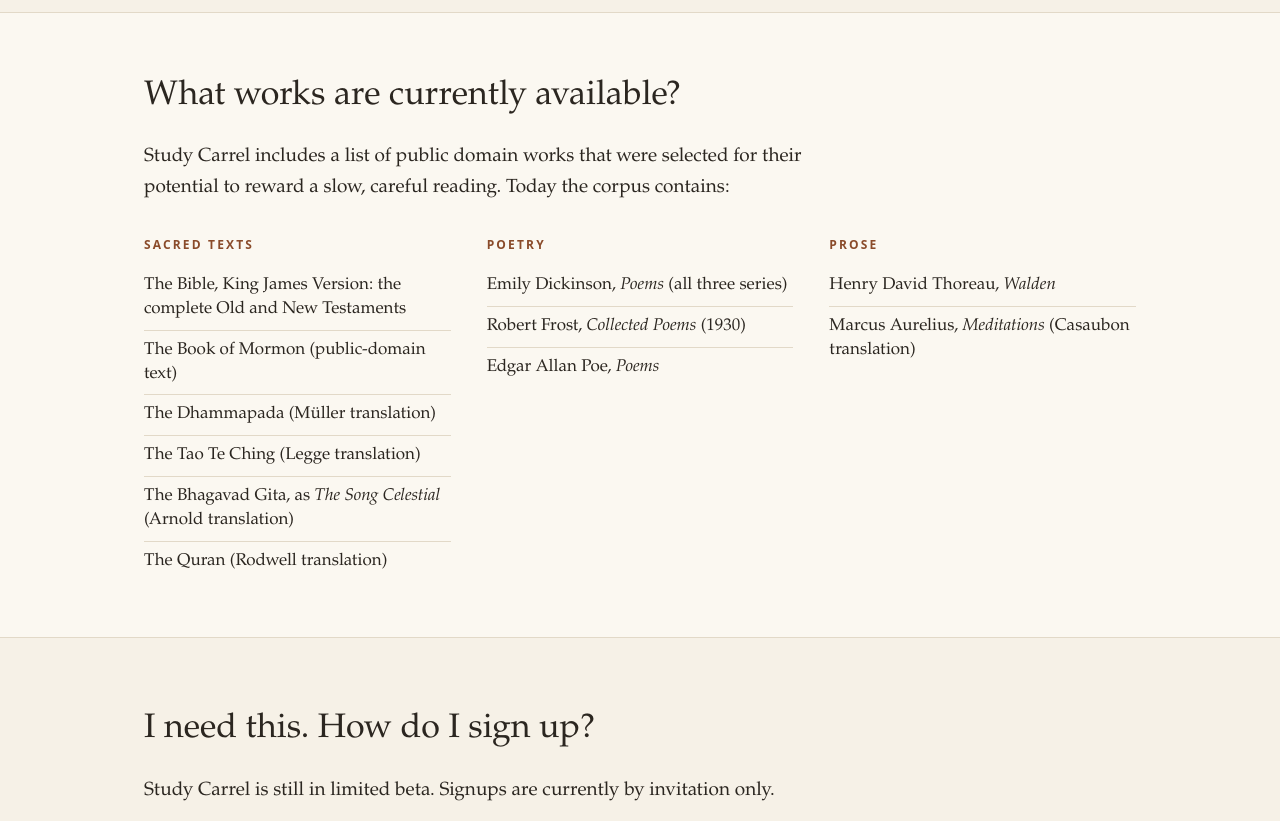
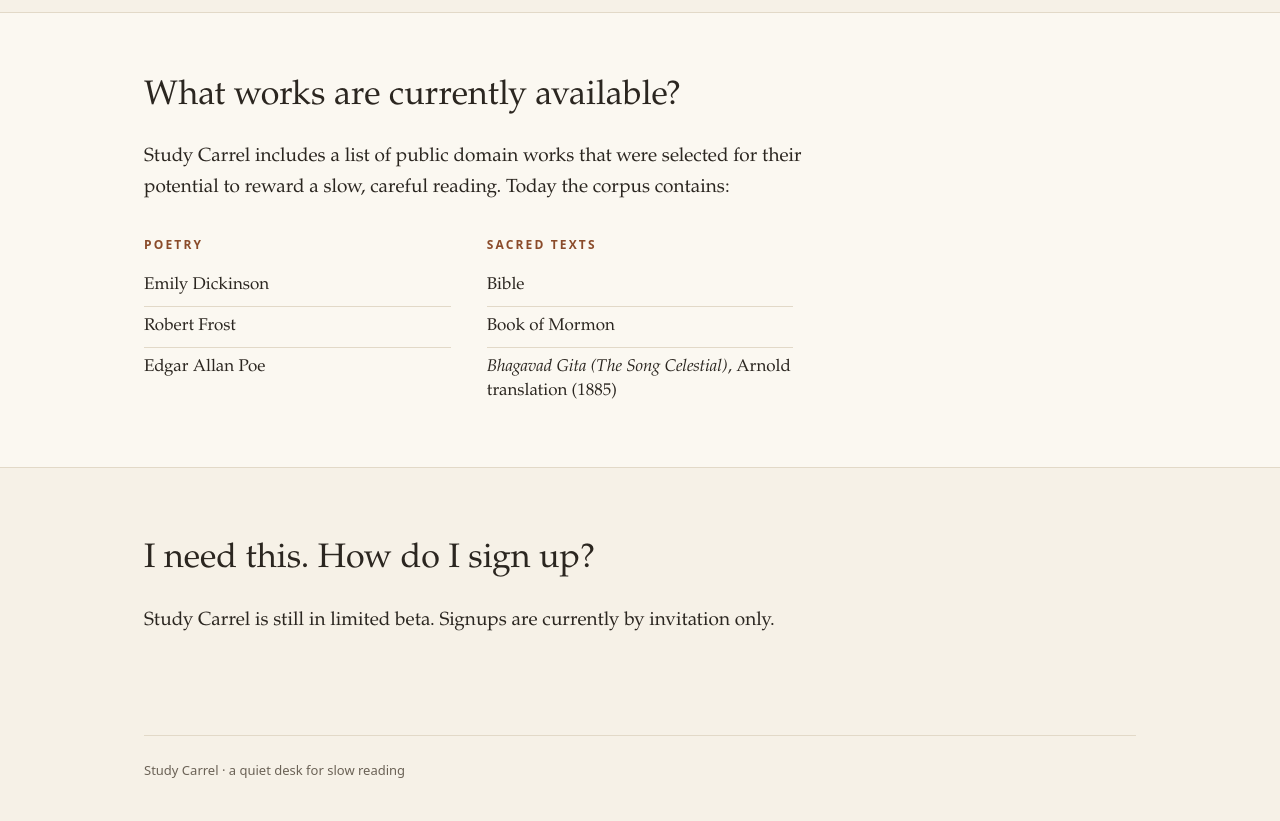
Before and after one commit to jamis/study-carrel, a Rails app: page / in a window 1280 px wide. Shown: the part 2756-3577 px from the top of the page. After the commit the page ends 3534 px from the top, so only its background shows below. Run offline with Rails 7, Linux system fonts and the light colour scheme; data comes from the database, SQL or seed files in the repository; parts of the project's set-up code (start-up, migrations or seed data) failed here and were passed over; some libraries are stand-ins or nearby versions.

Commit message:
Build the landing page's list of works from the library
Co-Authored-By: Claude Sonnet 5.5 <noreply@anthropic.com>

```diff
--- a/app/controllers/home_controller.rb
+++ b/app/controllers/home_controller.rb
@@ -2,7 +2,7 @@ class HomeController < ApplicationController
   allow_unauthenticated_access only: :index
 
   def index
-    return render :landing, layout: "landing" unless authenticated?
+    return render_landing unless authenticated?
 
     focus = Current.user.foci.current_one or return redirect_to new_focus_path
 
@@ -13,4 +13,13 @@ class HomeController < ApplicationController
     # Nothing read yet under this focus: let them choose where to begin.
     redirect_to library_path
   end
+
+  private
+
+  # The library as the landing page lists it: each top-level collection with its child collections
+  # (one item each) and its own works, so the list follows the corpus.
+  def render_landing
+    @collections = Collection.top_level.ordered.includes(:children, :works).select { |c| c.children.any? || c.works.any? }
+    render :landing, layout: "landing"
+  end
 end
--- a/app/views/home/landing.html.erb
+++ b/app/views/home/landing.html.erb
@@ -68,32 +68,17 @@
       <p>Study Carrel includes a list of public domain works that were selected for their potential to reward a slow, careful reading. Today the corpus contains:</p>
     </div>
     <div class="cols">
-      <div>
-        <h3>Sacred Texts</h3>
-        <ul>
-          <li>The Bible, King James Version: the complete Old and New Testaments</li>
-          <li>The Book of Mormon (public-domain text)</li>
-          <li>The Dhammapada (Müller translation)</li>
-          <li>The Tao Te Ching (Legge translation)</li>
-          <li>The Bhagavad Gita, as <i>The Song Celestial</i> (Arnold translation)</li>
-          <li>The Quran (Rodwell translation)</li>
-        </ul>
-      </div>
-      <div>
-        <h3>Poetry</h3>
-        <ul>
-          <li>Emily Dickinson, <i>Poems</i> (all three series)</li>
-          <li>Robert Frost, <i>Collected Poems</i> (1930)</li>
-          <li>Edgar Allan Poe, <i>Poems</i></li>
-        </ul>
-      </div>
-      <div>
-        <h3>Prose</h3>
-        <ul>
-          <li>Henry David Thoreau, <i>Walden</i></li>
-          <li>Marcus Aurelius, <i>Meditations</i> (Casaubon translation)</li>
-        </ul>
-      </div>
+      <% @collections.each do |collection| %>
+        <div>
+          <h3><%= collection.name %></h3>
+          <ul>
+            <% collection.children.each do |child| %><li><%= child.name %></li><% end %>
+            <% collection.works.each do |work| %>
+              <li><%= safe_join([ work.byline, tag.i(work.title), work.edition ].compact_blank, ", ") %></li>
+            <% end %>
+          </ul>
+        </div>
+      <% end %>
     </div>
   </div>
 </section>
```
Also changed, not shown: test/controllers/home_controller_test.rb (+10 -0 lines).
